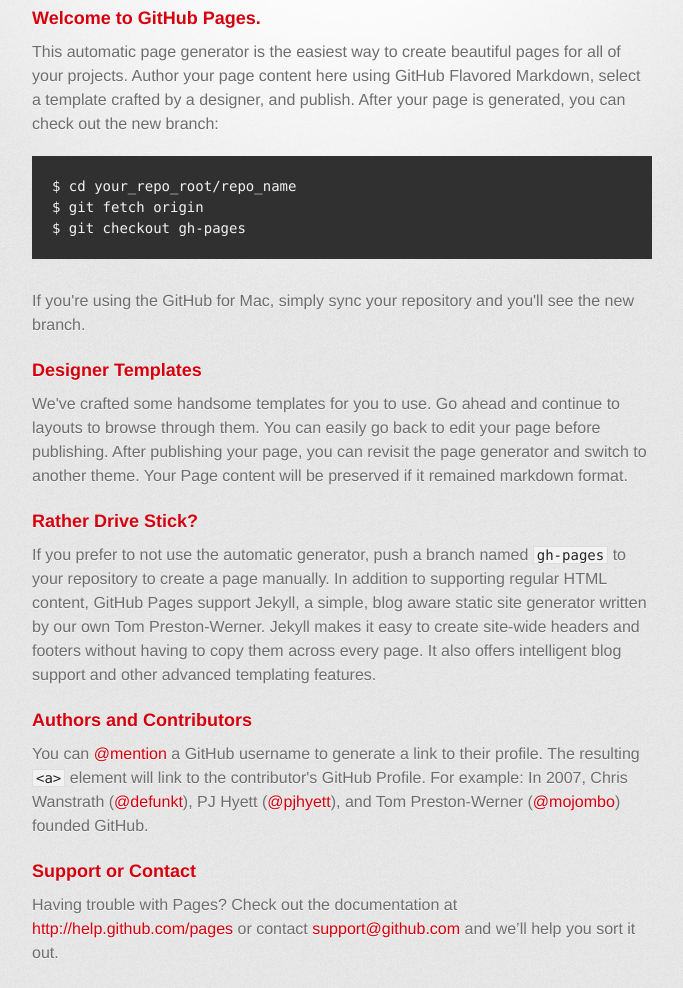
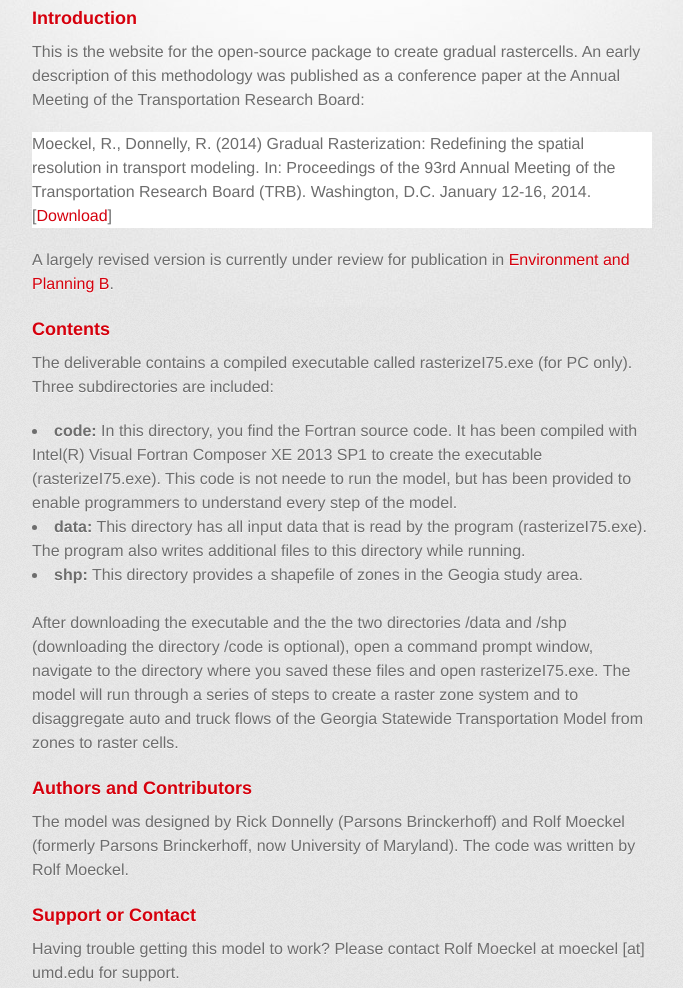
Before and after one commit to moeckel/gr, a plain HTML site: page index.html in a window 1280 px wide. Shown: the part 266-1254 px from the top of the page, without its empty margins (298-981 px from the left). Drawn offline with Linux system fonts and the light colour scheme; a web font is replaced by a local one.

Commit message:
Provided start page.

```diff
--- a/index.html
+++ b/index.html
@@ -32,36 +32,35 @@
 
         <section id="main_content">
           <h3>
-<a name="welcome-to-github-pages" class="anchor" href="#welcome-to-github-pages"><span class="octicon octicon-link"></span></a>Welcome to GitHub Pages.</h3>
+<a name="welcome-to-github-pages" class="anchor" href="#welcome-to-github-pages"><span class="octicon octicon-link"></span></a>Introduction</h3>
 
-<p>This automatic page generator is the easiest way to create beautiful pages for all of your projects. Author your page content here using GitHub Flavored Markdown, select a template crafted by a designer, and publish. After your page is generated, you can check out the new branch:</p>
-
-<pre><code>$ cd your_repo_root/repo_name
-$ git fetch origin
-$ git checkout gh-pages
-</code></pre>
-
-<p>If you're using the GitHub for Mac, simply sync your repository and you'll see the new branch.</p>
+<p>This is the website for the open-source package to create gradual rastercells. An early description of this methodology was published as a conference paper at the Annual Meeting of the Transportation Research Board:</p>
+<p class="highlight">Moeckel, R., Donnelly, R. (2014) Gradual Rasterization: Redefining the spatial resolution in transport modeling. In: Proceedings of the 93rd Annual Meeting of the Transportation Research Board (TRB). Washington, D.C. January 12-16, 2014. [<a href="http://moeckel.github.io/rm/doc/2014_moeckel_donnelly_trb.pdf">Download</a>]<br>
+</p>
+<p>A largely revised version is currently under review for publication in <a href="http://www.envplan.com/B.html">Environment and Planning B</a>. </p>
 
 <h3>
-<a name="designer-templates" class="anchor" href="#designer-templates"><span class="octicon octicon-link"></span></a>Designer Templates</h3>
+<a name="designer-templates" class="anchor" href="#designer-templates"><span class="octicon octicon-link"></span></a>Contents</h3>
 
-<p>We've crafted some handsome templates for you to use. Go ahead and continue to layouts to browse through them. You can easily go back to edit your page before publishing. After publishing your page, you can revisit the page generator and switch to another theme. Your Page content will be preserved if it remained markdown format.</p>
-
-<h3>
-<a name="rather-drive-stick" class="anchor" href="#rather-drive-stick"><span class="octicon octicon-link"></span></a>Rather Drive Stick?</h3>
-
-<p>If you prefer to not use the automatic generator, push a branch named <code>gh-pages</code> to your repository to create a page manually. In addition to supporting regular HTML content, GitHub Pages support Jekyll, a simple, blog aware static site generator written by our own Tom Preston-Werner. Jekyll makes it easy to create site-wide headers and footers without having to copy them across every page. It also offers intelligent blog support and other advanced templating features.</p>
+<p>The deliverable contains a compiled executable called rasterizeI75.exe (for PC only). Three subdirectories are included:</p>
+<li>
+<strong>code:</strong> In this directory, you find the Fortran source code. It has been compiled with ﻿Intel(R) Visual Fortran Composer XE 2013 SP1 to create the executable (rasterizeI75.exe). This code is not neede to run the model, but has been provided to enable programmers to understand every step of the model. </li>
+<li>
+<strong>data:</strong> This directory has all input data that is read by the program (rasterizeI75.exe). The program also writes additional files to this directory while running. </li>
+<li>
+<strong>shp:</strong> This directory provides a shapefile of zones in the Geogia study area. </li>
+<p><br>After downloading the executable and the the two directories /data and /shp (downloading the directory /code is optional), open a command prompt window, navigate to the directory where you saved these files and open rasterizeI75.exe. The model will run through a series of steps to create a raster zone system and to disaggregate auto and truck flows of the Georgia Statewide Transportation Model from zones to raster cells.
+</p>
 
 <h3>
 <a name="authors-and-contributors" class="anchor" href="#authors-and-contributors"><span class="octicon octicon-link"></span></a>Authors and Contributors</h3>
 
-<p>You can <a href="https://github.com/blog/821" class="user-mention">@mention</a> a GitHub username to generate a link to their profile. The resulting <code>&lt;a&gt;</code> element will link to the contributor's GitHub Profile. For example: In 2007, Chris Wanstrath (<a href="https://github.com/defunkt" class="user-mention">@defunkt</a>), PJ Hyett (<a href="https://github.com/pjhyett" class="user-mention">@pjhyett</a>), and Tom Preston-Werner (<a href="https://github.com/mojombo" class="user-mention">@mojombo</a>) founded GitHub.</p>
+<p>The model was designed by Rick Donnelly (Parsons Brinckerhoff) and Rolf Moeckel (formerly Parsons Brinckerhoff, now University of Maryland). The code was written by Rolf Moeckel.</p>
 
 <h3>
 <a name="support-or-contact" class="anchor" href="#support-or-contact"><span class="octicon octicon-link"></span></a>Support or Contact</h3>
 
-<p>Having trouble with Pages? Check out the documentation at <a href="http://help.github.com/pages">http://help.github.com/pages</a> or contact <a href="mailto:support@github.com">support@github.com</a> and we’ll help you sort it out.</p>
+<p>Having trouble getting this model to work? Please contact Rolf Moeckel at moeckel [at] umd.edu for support.</p>
         </section>
 
         <footer>
```
